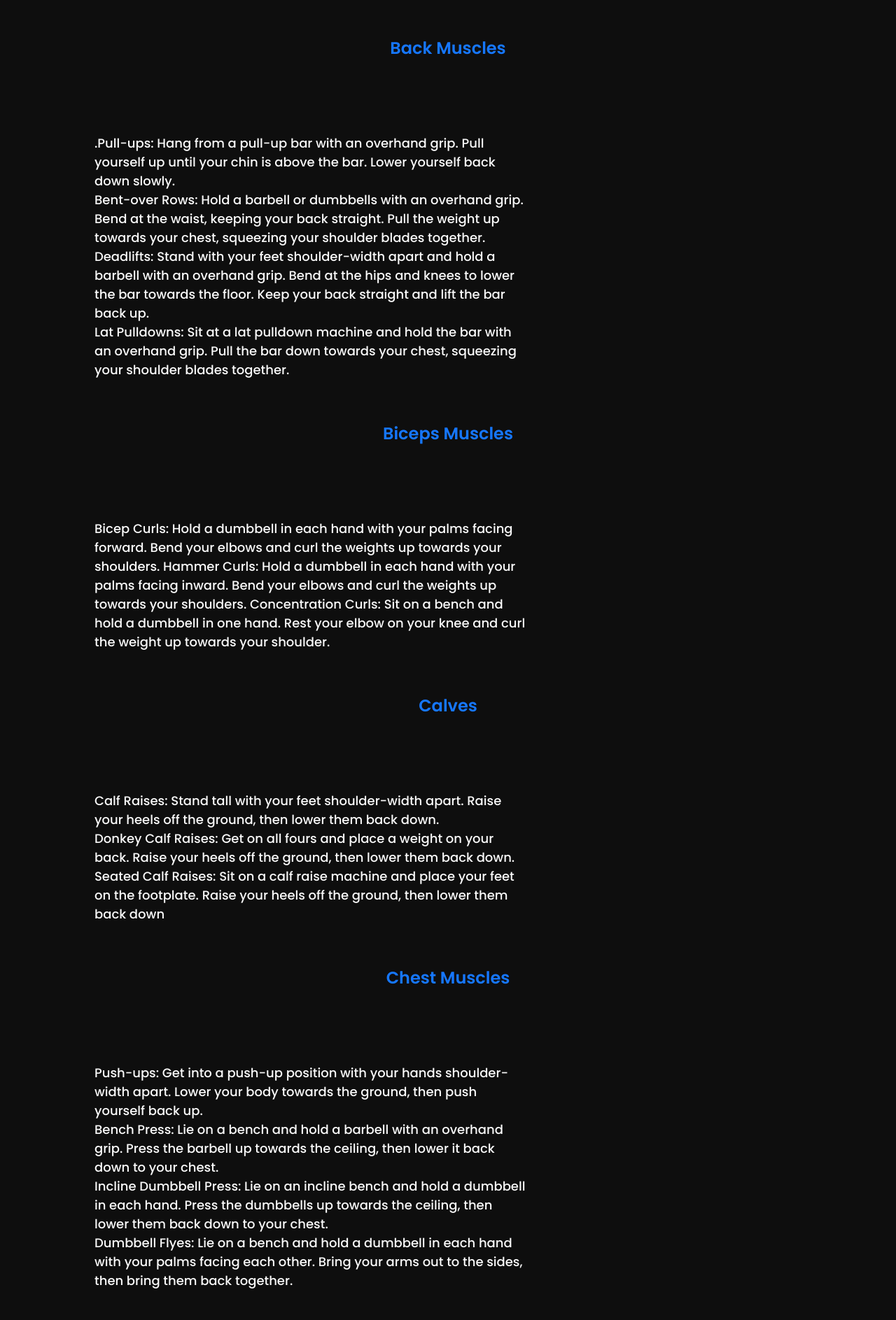
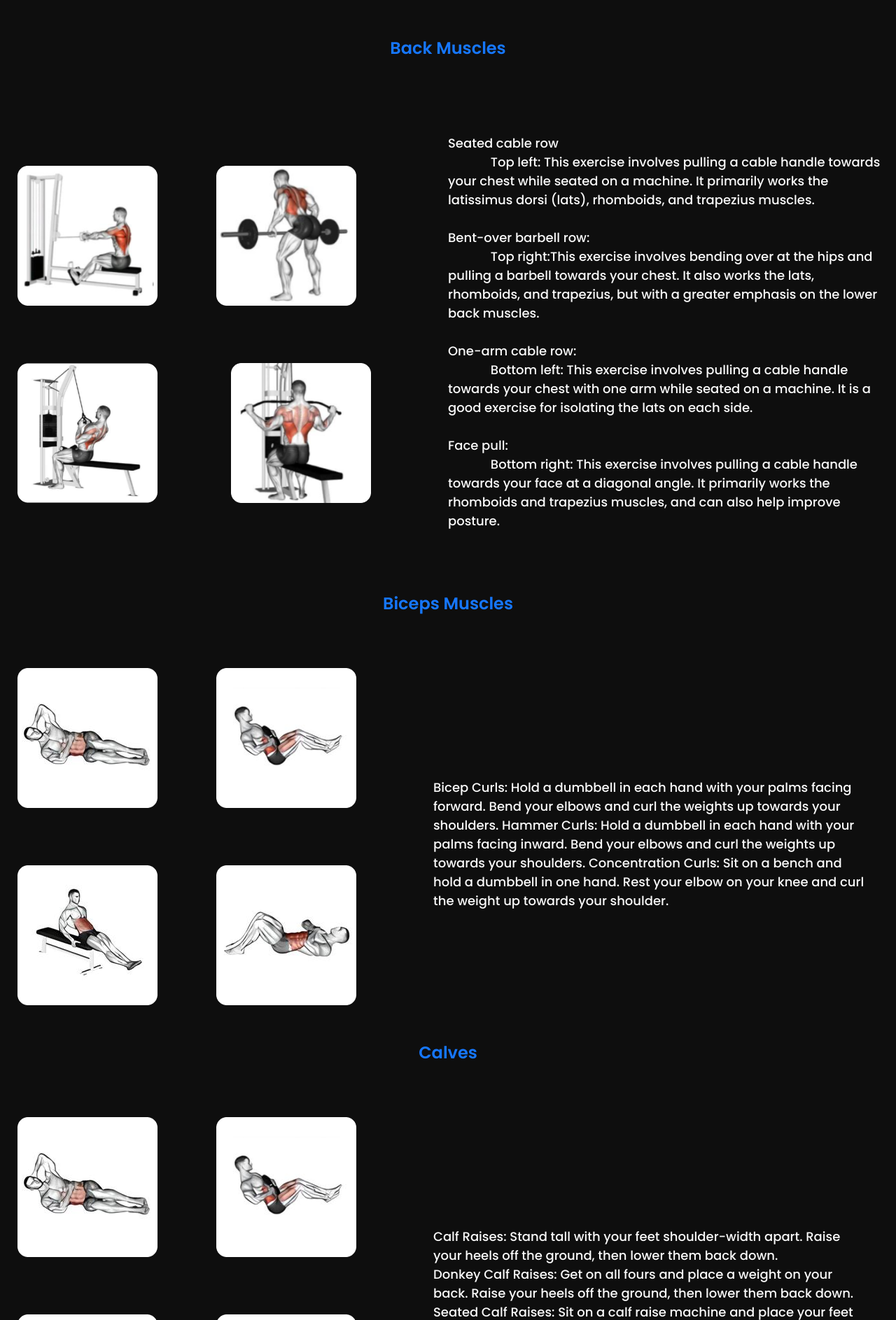
Before and after one commit to OussamaDaachi24/GymBro, a PHP site: page /html/static_exercise.html in a window 1280 px wide. Shown: the part 846-2733 px from the top of the page at 70% size. Run offline with PHP 8.4, Linux system fonts and the light colour scheme.

Commit message:
added something -_-

```diff
--- a/frontend/css/static_exercise.css
+++ b/frontend/css/static_exercise.css
@@ -55,7 +55,7 @@
     display: flex;
         ; /*this is the solution to center the cards vertically*/
         flex-direction: row;
-        align-items: center
+        align-items: center;
     }
 
     .exercise_card{
@@ -75,13 +75,5 @@
         margin-left: 100px;
         margin-top: 20px;
 
+
     }
-
-
-
-
-   .exercise_card .excercice_explanation{
-        width: 50%; /* Adjust width as needed */
-        height: 612px; /* Adjust height as needed */
-        border: 1px solid black;
-    }
--- a/frontend/html/static_exercise.html
+++ b/frontend/html/static_exercise.html
@@ -105,23 +105,30 @@
 
    <div class="Muscles_Content"> <!-- this div contain both the pics and description of exercises-->
         <div class="exercise_card"> <!--left box-->
-        <img src="">
+        <img src="../assets/images/back_exos_pics.png">
         </div>
 
 
          <div class="excercice_explanation"> <!--right box-->
-           <p>.Pull-ups: Hang from a pull-up bar with an overhand grip.
-               Pull yourself up until your chin is above the bar.
-               Lower yourself back down slowly.</p>
-            <p>Bent-over Rows: Hold a barbell or dumbbells with an overhand
-               grip. Bend at the waist, keeping your back straight. Pull the
-               weight up towards your chest, squeezing your shoulder blades together.</p>
-           <p>Deadlifts: Stand with your feet shoulder-width apart and hold a barbell
-              with an overhand grip. Bend at the hips and knees to lower the bar towards
-              the floor. Keep your back straight and lift the bar back up.</p>
-           <p>Lat Pulldowns: Sit at a lat pulldown machine and hold the bar with an overhand
-              grip. Pull the bar down towards your chest, squeezing your shoulder
-              blades together.</p>
+           <p><b><dt>Seated cable row<b></dt><dd>&nbsp&nbsp;&nbsp;&nbsp;&nbsp;&nbsp;&nbsp;&nbsp&nbsp;&nbsp;&nbsp;&nbsp;
+                     Top left: This exercise involves pulling a cable handle towards your
+                     chest while seated on a machine. It primarily works the latissimus
+                  dorsi (lats), rhomboids, and trapezius muscles.</dd></p><br>
+
+            <p><b><dt>Bent-over barbell row:</dt></b><dd>&nbsp&nbsp;&nbsp;&nbsp;&nbsp;&nbsp;&nbsp;&nbsp&nbsp;&nbsp;&nbsp;&nbsp;
+                      Top right:This exercise involves bending over at the hips and pulling
+                      a barbell towards your chest. It also works the lats, rhomboids, and
+                      trapezius, but with a greater emphasis on the lower back muscles.</dd></p><br>
+         <p><b><dt> One-arm cable row:</dt></b> <dd>&nbsp&nbsp;&nbsp;&nbsp;&nbsp;&nbsp;&nbsp;&nbsp&nbsp;&nbsp;&nbsp;&nbsp;
+                    Bottom left: This exercise involves pulling a cable handle towards
+                    your chest with one arm while seated on  a machine. It is a good
+                     exercise for isolating the lats on each side.</dd></p><br>
+
+
+           <p><dt>Face pull:</dt><dd>&nbsp&nbsp;&nbsp;&nbsp;&nbsp;&nbsp;&nbsp;&nbsp&nbsp;&nbsp;&nbsp;&nbsp;
+                  Bottom right: This exercise involves pulling a cable handle towards your
+                  face at a  diagonal angle. It primarily works the rhomboids and trapezius
+                   muscles, and can also help improve posture.</dd></p><br>
 
          </div>
 
@@ -163,7 +170,7 @@
 
    <div class="Muscles_Content"> <!-- this div contain both the pics and description of exercises-->
         <div class="exercise_card"> <!--left box-->
-        <img src="">
+        <img src="../assets/images/Abdos_exo_pics.png">
         </div>
 
 
@@ -213,7 +220,7 @@ Concentration Curls: Sit on a bench and hold a dumbbell in one hand. Rest your e
 
    <div class="Muscles_Content"> <!-- this div contain both the pics and description of exercises-->
         <div class="exercise_card"> <!--left box-->
-        <img src="">
+        <img src="../assets/images/Abdos_exo_pics.png">
         </div>
 
 
@@ -270,7 +277,7 @@ Concentration Curls: Sit on a bench and hold a dumbbell in one hand. Rest your e
 
    <div class="Muscles_Content"> <!-- this div contain both the pics and description of exercises-->
         <div class="exercise_card"> <!--left box-->
-        <img src="">
+        <img src="../assets/images/Abdos_exo_pics.png">
         </div>
 
 
@@ -325,7 +332,7 @@ Concentration Curls: Sit on a bench and hold a dumbbell in one hand. Rest your e
 
    <div class="Muscles_Content"> <!-- this div contain both the pics and description of exercises-->
         <div class="exercise_card"> <!--left box-->
-        <img src="">
+        <img src="../assets/images/Abdos_exo_pics.png">
         </div>
 
 
@@ -376,7 +383,7 @@ Concentration Curls: Sit on a bench and hold a dumbbell in one hand. Rest your e
 
    <div class="Muscles_Content"> <!-- this div contain both the pics and description of exercises-->
         <div class="exercise_card"> <!--left box-->
-        <img src="">
+        <img src="../assets/images/Abdos_exo_pics.png">
         </div>
 
 
@@ -414,7 +421,7 @@ Concentration Curls: Sit on a bench and hold a dumbbell in one hand. Rest your e
 
    <div class="Muscles_Content"> <!-- this div contain both the pics and description of exercises-->
         <div class="exercise_card"> <!--left box-->
-        <img src="">
+        <img src="../assets/images/Abdos_exo_pics.png">
         </div>
 
 
```
Also changed, not shown: frontend/assets/images/back_exos_pics.png (added).
